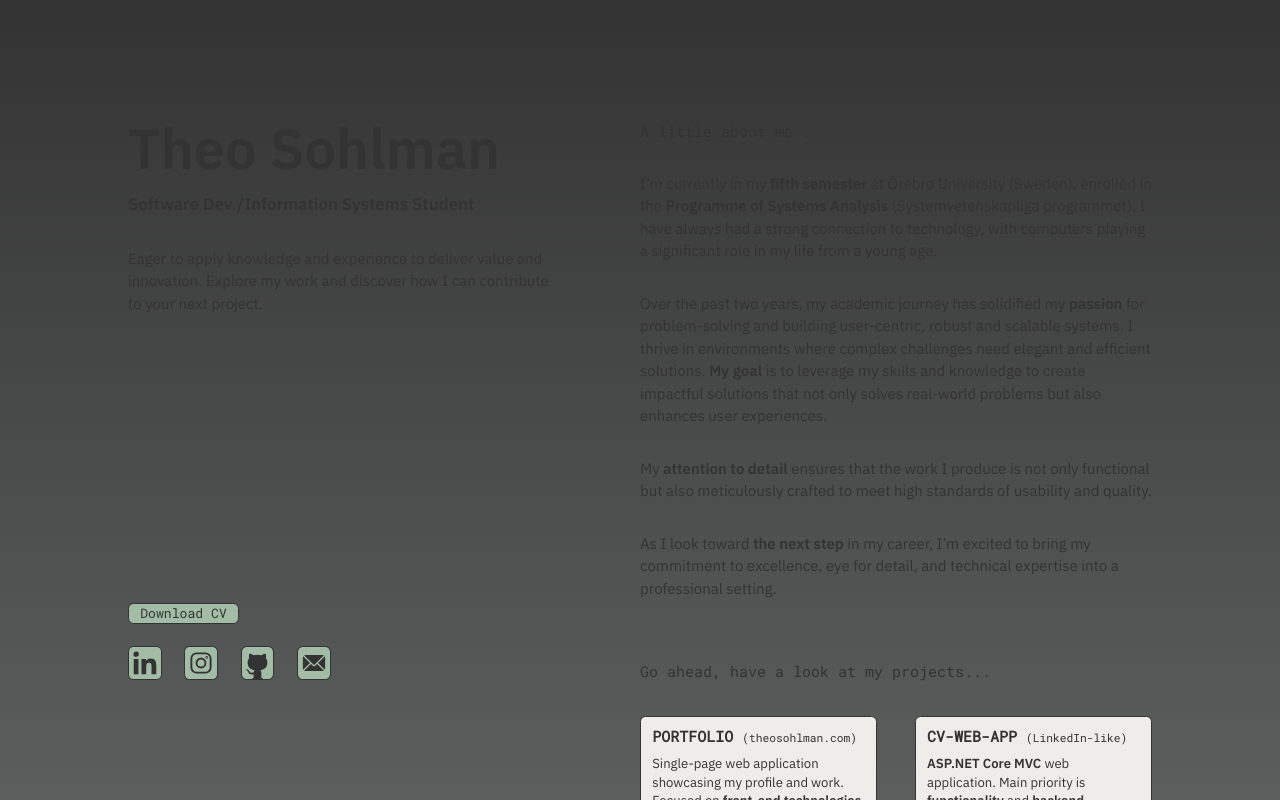
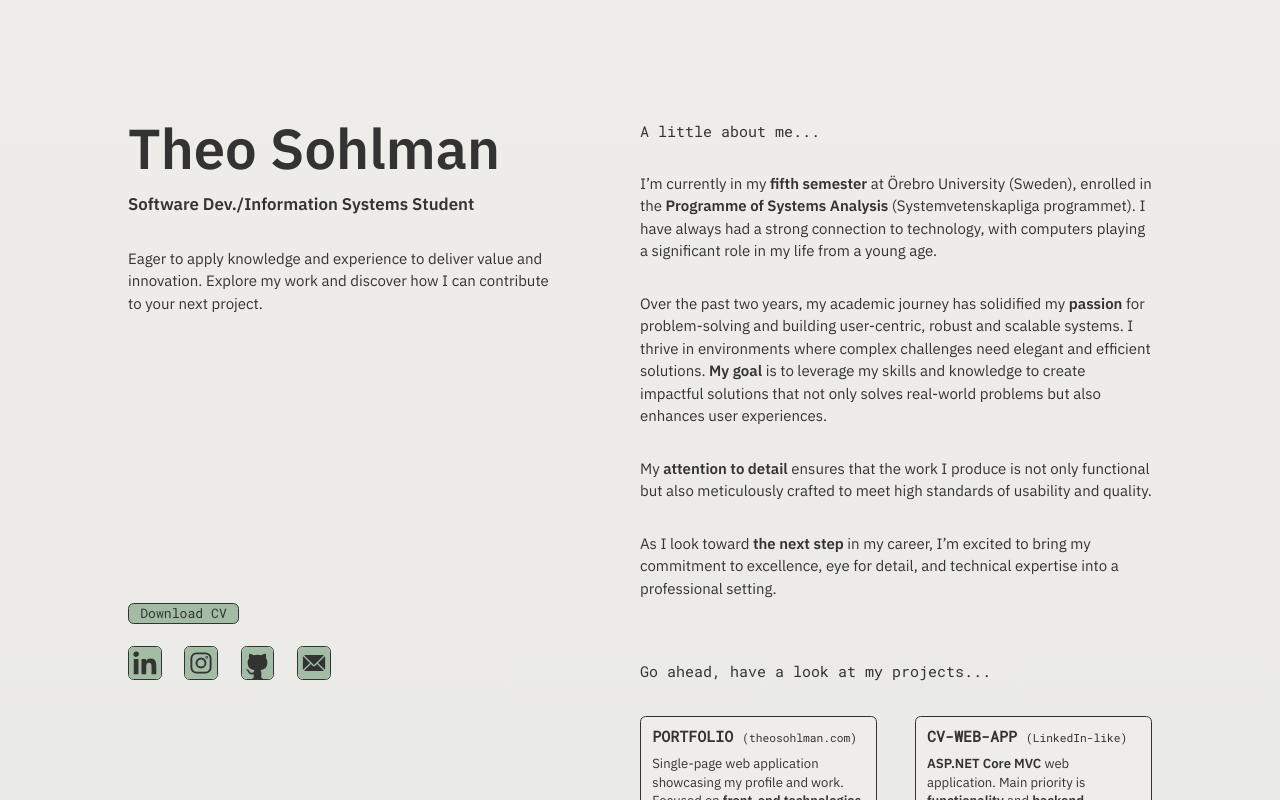
Before and after one commit to TheoSoh/portfolio-theo, a React (Vite) app: page / in a window 1280 px wide. Shown: the top 800 px of the page. Built offline with nearby package versions, Linux system fonts and the light colour scheme.

Commit message:
bg color

```diff
--- a/src/index.css
+++ b/src/index.css
@@ -40,7 +40,7 @@
   }
 
   html {
-    @apply bg-gray bg-gradient-to-b from-graphite to-blue;
+    @apply bg-gray bg-gradient-to-b from-gray to-blue;
     font-size: 14px; /* Default font-size */
     input:-webkit-autofill,
     input:-webkit-autofill:active {
```
